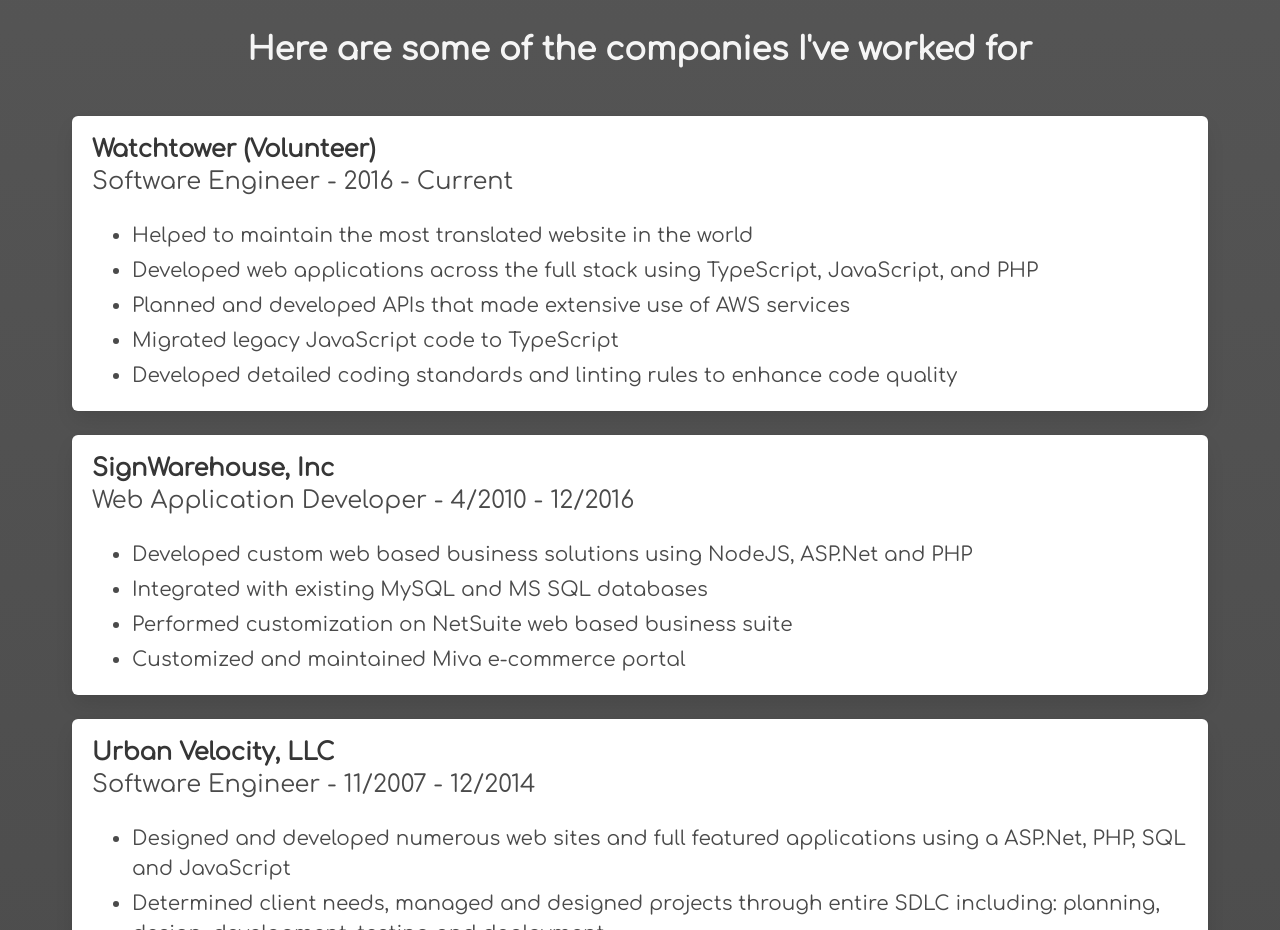
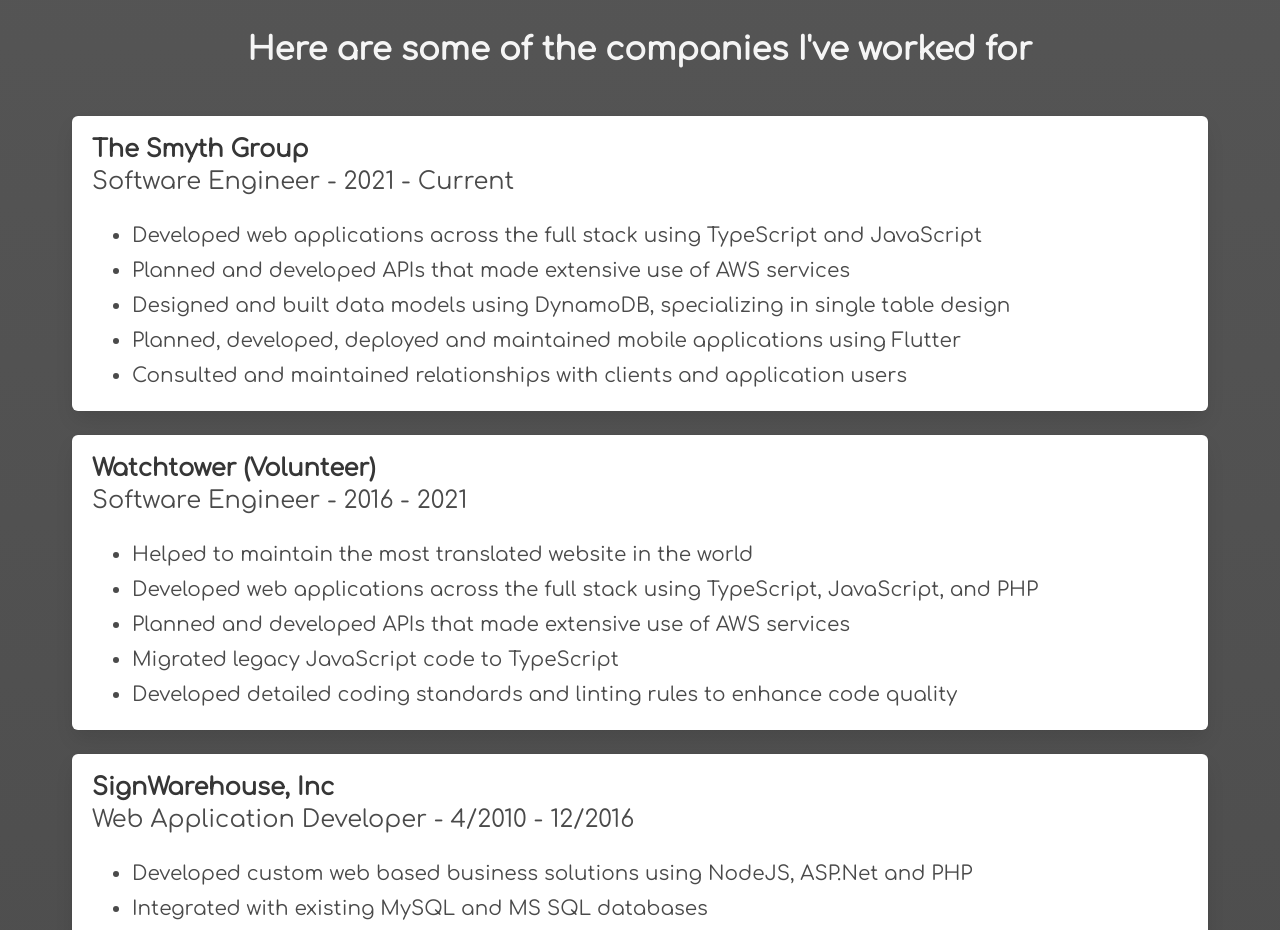
Before and after one commit to creative-penguin/creativepenguin.net, a website built with Parcel: page site/index.html in a window 1280 px wide. Shown: the part 840-1770 px from the top of the page. Built offline with nearby package versions, Linux system fonts and the light colour scheme.

Commit message:
feat: update rasume with TSG

```diff
--- a/site/index.html
+++ b/site/index.html
@@ -30,7 +30,7 @@
                   Hi! I'm Jim, the Creative Penguin
                </h2>
                <p>
-                  I'm a web developer with over 15 years of experience with various web
+                  I'm a web developer with over 20 years of experience with various web
                   technologies, including: JavaScript, TypeScript, Node.js, ASP.Net (C#),
                   PHP, and SASS.
                </p>
@@ -43,8 +43,21 @@
          <h2 class="title is-3 has-text-centered has-text-light">Here are some of the companies I've worked for</h2>
 
          <article class="box">
+            <h3 class="title is-4">The Smyth Group </h3>
+            <p class="subtitle is-4">Software Engineer - 2021 - Current</p>
+
+            <ul>
+              <li>Developed web applications across the full stack using TypeScript and JavaScript</li>
+              <li>Planned and developed APIs that made extensive use of AWS services</li>
+              <li>Designed and built data models using DynamoDB, specializing in single table design</li>
+              <li>Planned, developed, deployed and maintained mobile applications using Flutter</li>
+              <li>Consulted and maintained relationships with clients and application users</li>
+            </ul>
+         </article>
+
+         <article class="box">
             <h3 class="title is-4">Watchtower (Volunteer)</h3>
-            <p class="subtitle is-4">Software Engineer - 2016 - Current</p>
+            <p class="subtitle is-4">Software Engineer - 2016 - 2021</p>
 
             <ul>
                <li>Helped to maintain the most translated website in the world</li>
```
